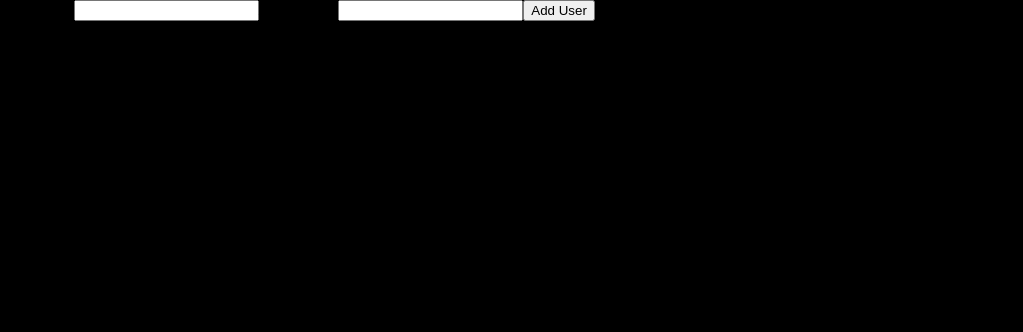
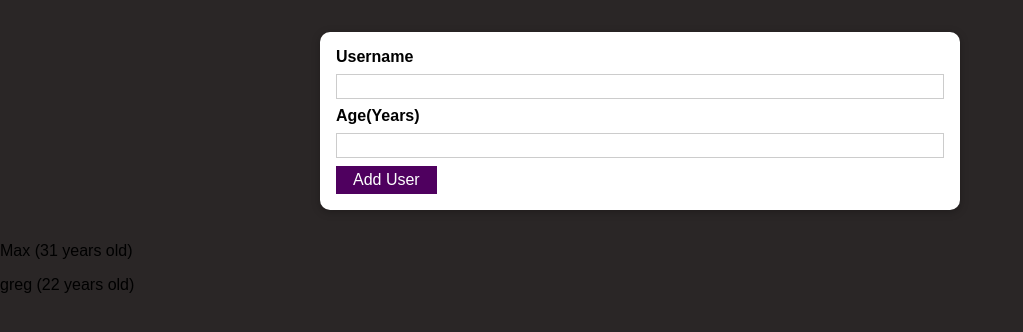
Before and after one commit to kqiu10/react-style, a React (Create React App) app: page / in a window 1280 px wide. Shown: the top 332 px of the page, without its empty margins (0-1023 px from the left). Built offline with nearby package versions, Linux system fonts and the light colour scheme.

Commit message:
added re-usable button

```diff
--- /dev/null
+++ b/src/components/UI/Button.js
@@ -0,0 +1,16 @@
+import React from 'react'
+import classes from './Button.module.css'
+const Button = (props) => {
+  return (
+    <button className={classes.button}
+      type={props.type || 'button'}
+      onClick={props.onClick}
+    >
+
+    {props.children}
+
+   </button>
+  )
+}
+
+export default Button
--- /dev/null
+++ b/src/components/UI/Button.module.css
@@ -0,0 +1,18 @@
+.button {
+  font: inherit;
+  border: 1px solid #4f005f;
+  background: #4f005f;
+  color: white;
+  padding: 0.25rem 1rem;
+  cursor: pointer;
+}
+
+.button:hover,
+.button:active {
+  background: #741188;
+  border-color: #741188;
+}
+
+.button:focus {
+  outline: none;
+}
--- /dev/null
+++ b/src/components/UI/Card.js
@@ -0,0 +1,11 @@
+import React from 'react'
+import classes from './Card.module.css'
+const Card = (props) => {
+  return (
+    <div className={`${classes.card} ${props.className}`}>
+      {props.children}
+    </div>
+  )
+}
+
+export default Card
--- /dev/null
+++ b/src/components/UI/Card.module.css
@@ -0,0 +1,5 @@
+.card  {
+  background: white;
+  box-shadow: 0 2px 8px rgb(0,0,0,0.26);
+  border-radius: 10px;
+}
--- a/src/components/Users/AddUser.js
+++ b/src/components/Users/AddUser.js
@@ -1,5 +1,7 @@
 import { useState } from 'react';
-
+import Button from '../UI/Button'
+import Card from '../UI/Card'
+import classes from './AddUser.module.css'
 const AddUser = (props) => {
   const [name, setName] = useState('');
   const [year, setYear] = useState('');
@@ -17,18 +19,20 @@
 
   //addUser function
   const addUserHandler = (event) => {
-    evemt.preventDefault();
+    event.preventDefault();
     const newUser = [name, year]
     props.addUser(newUser)
   }
   return (
+    <Card className={classes.input}>
     <form onSubmit={addUserHandler}>
       <label htmlFor='username'>Username</label>
       <input type='text' id='username'onChange={changeNameHandler}></input>
       <label htmlFor='age'>Age(Years)</label>
       <input id='age' type='number'onChange={changeAgeHandler}></input>
-      <button type='submit'>Add User</button>
-    </form>
+      <Button type='submit'>Add User</Button>
+      </form>
+      </Card>
   )
 }
 
--- /dev/null
+++ b/src/components/Users/AddUser.module.css
@@ -0,0 +1,26 @@
+.input {
+  margin: 2rem auto;
+  padding: 1rem;
+  width: 90%;
+  max-width: 40rem;
+}
+
+.input label {
+  display: block;
+  font-weight: bold;
+  margin-bottom: 0.5rem;
+}
+
+.input input {
+  font: inherit;
+  display: block;
+  width: 100%;
+  border: 1px solid #ccc;
+  padding: 0.15rem;
+  margin-bottom: 0.5rem;
+}
+
+.input input:focus {
+  outline: none;
+  border-color: #4f005f;
+}
--- a/src/index.css
+++ b/src/index.css
@@ -4,7 +4,7 @@
 
 html {
   font-family: sans-serif;
-  background: black;
+  background: rgb(42, 38, 38);
 }
 
 body {
```
